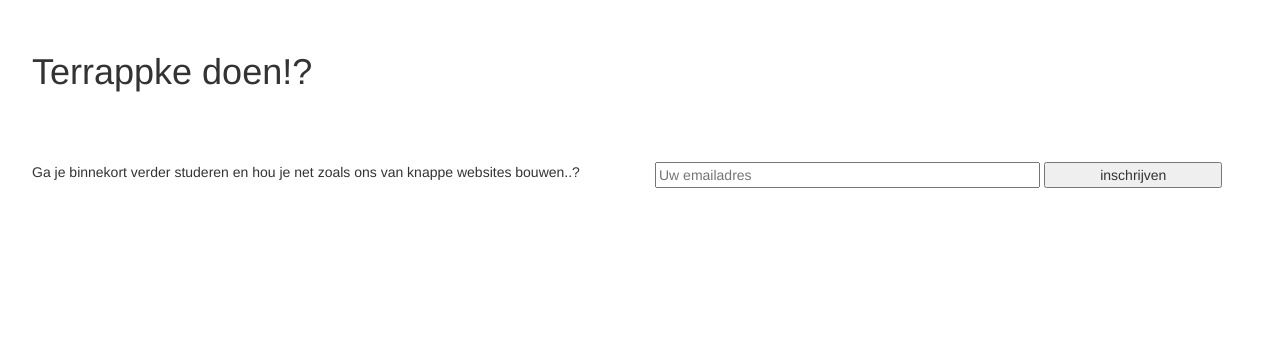
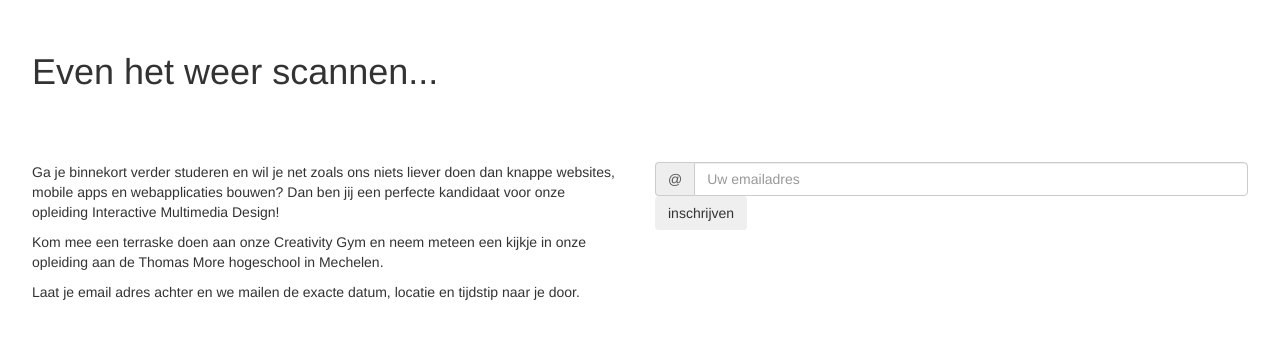
Before and after one commit to yncredible/webtech2, a PHP site: page / in a window 1280 px wide. Shown: the top 339 px of the page. Run offline with PHP 8.4, Linux system fonts and the light colour scheme; some libraries are stand-ins or nearby versions.

Commit message:
tweaks aan terrappke

```diff
--- a/Lab5-terrappke/css/style.css
+++ b/Lab5-terrappke/css/style.css
@@ -15,19 +15,21 @@ body
     color:#333;
     float:left;
     margin-top:28px;
+    margin-left:15px;
 }
 
-form
+
+.clearday
 {
-    width:100%;
+	background:orange;
 }
 
-form input[type="email"]
+.partlycloudy
 {
-    width:65%;
+	background:rgb(255, 193, 61);
 }
 
-form input[type="submit"]
+.otherweather
 {
-    width:30%;
+	background:#ABBBD4;
 }
--- a/Lab5-terrappke/index.php
+++ b/Lab5-terrappke/index.php
@@ -22,7 +22,7 @@
   <body>
     <div class="row">
     	<div class="col-sm-8">
-    		<h1 id="vText">Terrappke doen!?</h1>
+    		<h1 id="vText">Even het weer scannen...</h1>
     	</div>
    		<div id="weather" class="col-sm-4 temp">
    			<h2></h2><canvas id="icon" width="75" height="75"></canvas>
@@ -30,15 +30,20 @@
     </div>
     <div class="row">
   		<div class="col-sm-6">
-			<p id="message">Ga je binnekort verder studeren en hou je net zoals ons van knappe websites bouwen..?</p>
+  			<p id="message">Ga je binnekort verder studeren en wil je net zoals ons niets liever doen dan knappe websites, mobile apps en webapplicaties bouwen? Dan ben jij een perfecte kandidaat voor onze opleiding Interactive Multimedia Design!</p>
+        <p>Kom mee een terraske doen aan onze Creativity Gym en neem meteen een kijkje in onze opleiding aan de Thomas More hogeschool in Mechelen.</p>
+        <p>Laat je email adres achter en we mailen de exacte datum, locatie en tijdstip naar je door.</p>
   		</div>
   		<div class="col-sm-6">
   			<form action="" method="post">
-				<input type="email" required placeholder="Uw emailadres" name="email">
-				<input type="submit" value="inschrijven" name="btnSignup">
+          <div class="input-group">
+            <span class="input-group-addon">@</span>
+    				<input class="form-control" type="email" required placeholder="Uw emailadres" name="email" id="email">
+          </div>
+  				<input class="btn" type="submit" value="inschrijven" name="btnSignup" id="btnSignup">
   			</form>
   		</div>
-    </di>
+    </div>
 
 
     <!-- jQuery (necessary for Bootstrap's JavaScript plugins) -->
--- a/Lab5-terrappke/js/script.js
+++ b/Lab5-terrappke/js/script.js
@@ -19,43 +19,70 @@ $(document).ready(function(){
                 var cTemp = Math.round(data.currently.temperature);
                 var cType = data.currently.icon;
 
+                $('#weather h2').text(cTemp + "°");
+
+/*----------------------------------------*/
+
+                var skycon = new Skycons({"color": "#333"});
+                skycon.add("icon",cType);
+                skycon.play();
+
+/*----------------------------------------*/
+
                 switch(cType)
                 {
                     //clear-day, clear-night, rain, snow, sleet, wind, fog, cloudy, partly-cloudy-day, or partly-cloudy-night
                     case "clear-day":
                         if(cTemp >= 20)
                         {
-                            $("h1").text("Absoluut terraskes weer!");
+                            $("h1").text("Ideaal terrappkes weer! Heb jij ook een passie voor het web & apps? Dan ben je welkom bij ons op het terras!");
+                            $("body").addClass("clearday");
                         }
                         else
                         {
-                            $("h1").text("Terraskes weer!");
+                            $("h1").text("Terrappkes weer! Heb jij ook een passie voor het web & apps? Dan ben je welkom bij ons op het terras!");
+                            $("body").addClass("clearday");
                         }
                     break;
 
                     case "partly-cloudy-day":
                         if(cTemp >= 20)
                         {
-                            $("h1").text("Absoluut terraskes weer!");
+                            $("h1").text("Ideaal terrappkes weer! Heb jij ook een passie voor het web & apps? Dan ben je welkom bij ons op het terras!");
+                            $("body").addClass("partlycloudy");
                         }
                         else
                         {
-                            $("h1").text("Terraskes weer!");
+                            $("h1").text("Terrappkes weer! Heb jij ook een passie voor het web & apps? Dan ben je welkom bij ons op het terras!");
+                            $("body").addClass("partlycloudy");
                         }
                     break;
 
                     default:
-                        $("h1").text("Geen terraskes weer!");
+                            $("h1").text("Wij wachten op ideaal terrappkes weer! Heb jij ook een passie voor het web & apps? Dan ben je welkom bij ons op het terras!");
+                            $("body").addClass("otherweather");
                     break;
 
                 }
 
+/*----------------------------------------*/
 
-                $('#weather h2').text(cTemp + "°");
+                $("#email").on("keyup", function(){
+                    var eValue = $(this).val();
+                    var at = eValue.indexOf("@");
+                    var dot = eValue.indexOf(".");
 
-                var skycon = new Skycons({"color": "#333"});
-                skycon.add("icon",cType);
-                skycon.play();
+                    if(at != -1 && dot != -1)
+                    {
+                        $(".input-group-addon").html("&#10004;").css({"color": "#417634", "background-color": "#E0F0D5", "font-weight": "bold"});
+                    }
+                    else
+                    {
+                        $(".input-group-addon").html("&#10008;").css({"color": "darkred", "background-color": "#F1DEDE", "font-weight": "bold"});
+                    }
+                });
+
+/*----------------------------------------*/
 
             });
         }
```
Also changed, not shown: Lab5-terrappke/files/mailinglist.txt (+7 -0 lines). Lines whose indentation alone changed are shown as unchanged.
